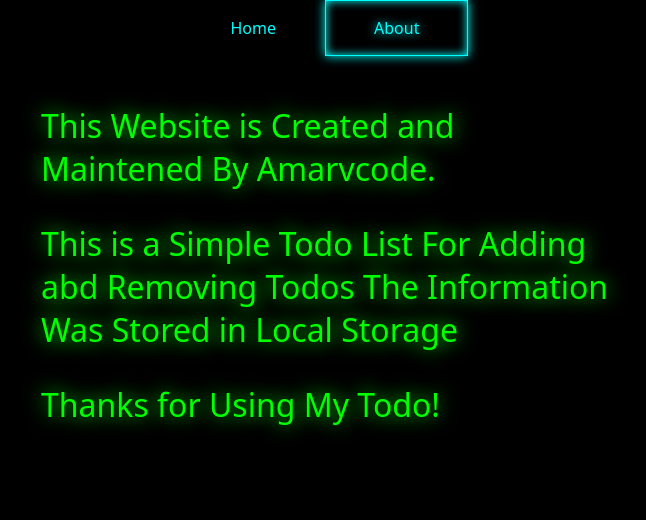
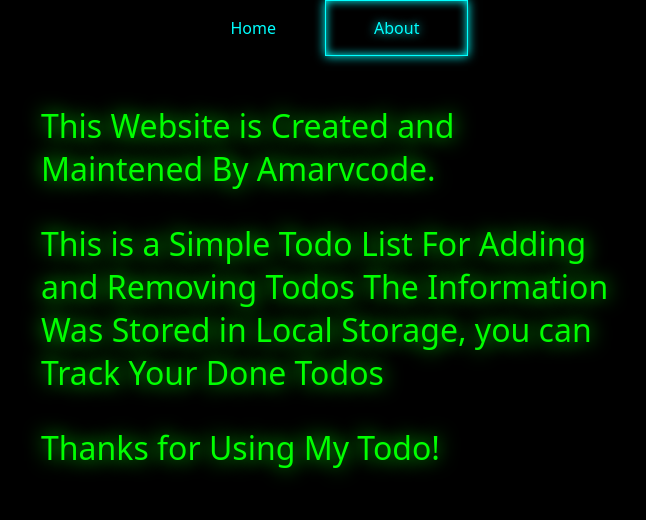
Before and after one commit to AmarVcode/todo-list, a plain HTML site: page about.html in a window 1280 px wide. Shown: the whole page, without its empty margins (315-961 px from the left). Drawn offline with Linux system fonts and the light colour scheme.

Commit message:
Update about.html

```diff
--- a/about.html
+++ b/about.html
@@ -20,7 +20,7 @@
             This Website is Created and Maintened By Amarvcode.
         </p>
         <p>
-            This is a Simple Todo List For Adding abd Removing Todos The Information Was Stored in Local Storage
+            This is a Simple Todo List For Adding and Removing Todos The Information Was Stored in Local Storage, you can Track Your Done Todos
         </p>
         <p>
             Thanks for Using My Todo!
```
